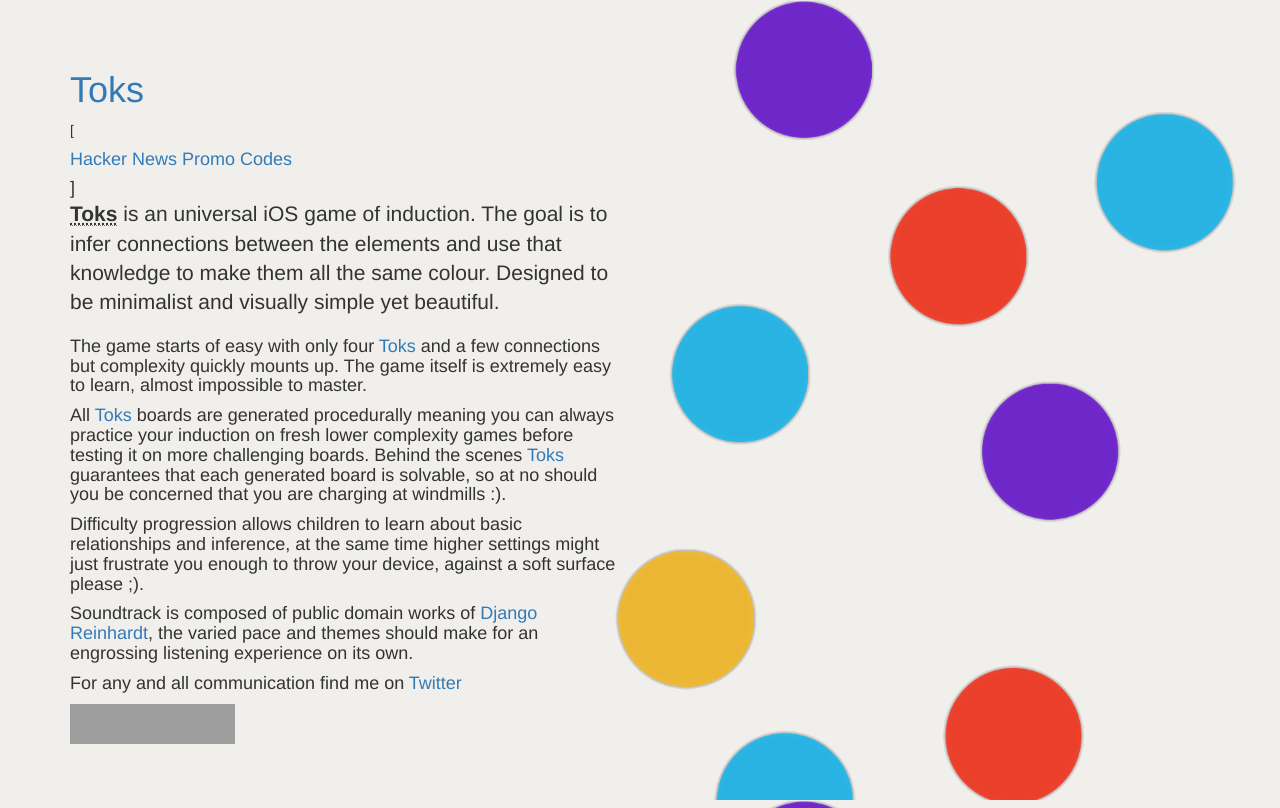
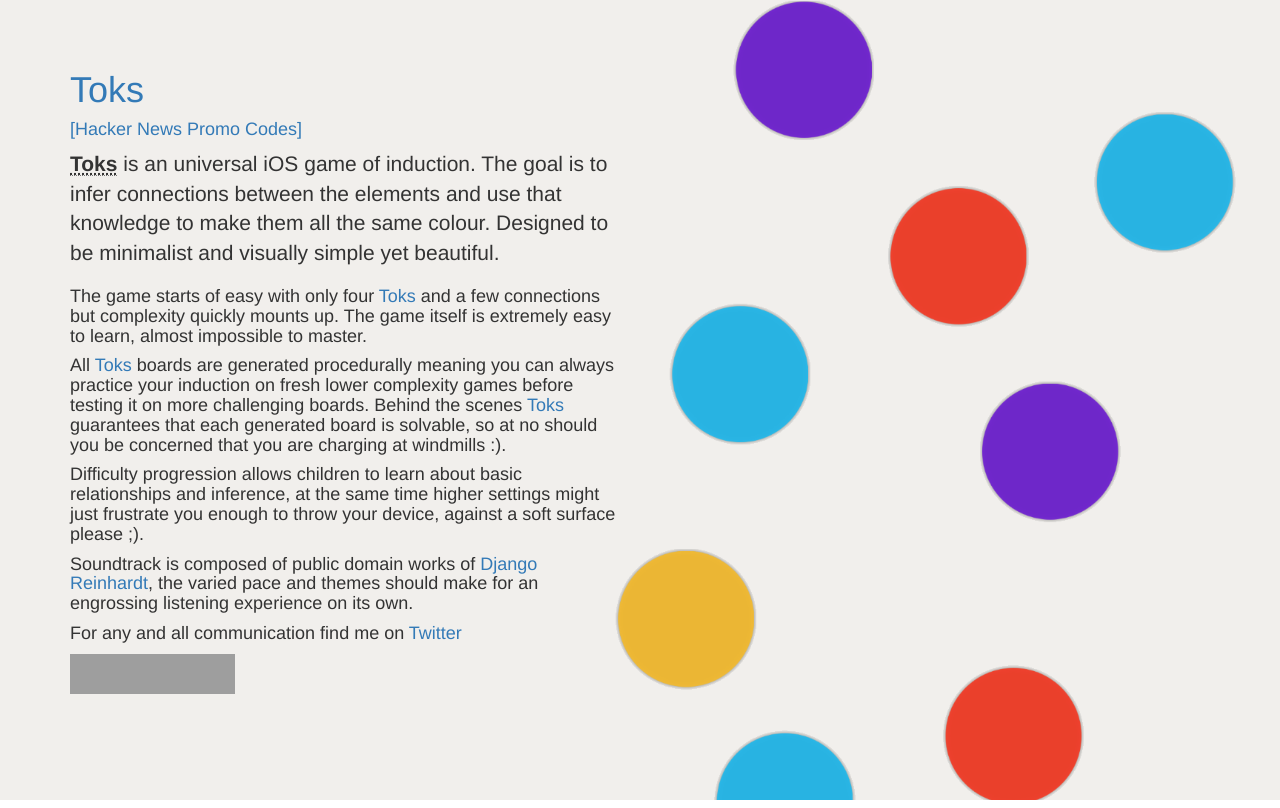
Before and after one commit to durch/Tok, a plain HTML site: page index.html in a window 1280 px wide. Drawn offline with Linux system fonts and the light colour scheme; grey boxes are pictures that could not be loaded.

Commit message:
Update index.html

```diff
--- a/index.html
+++ b/index.html
@@ -67,7 +67,7 @@
             <div class="col-md-6 col-sm-12">
                 <h1><a href="http://toks.tech">Toks</a></h1>
 
-                [<h4><a href="http://oneiros.cc/toks">Hacker News Promo Codes</a><h4>]
+                <h4><a href="http://oneiros.cc/toks">[Hacker News Promo Codes]</a><h4>
 
                 <p class="lead"><strong><abbr title="coloured shape influencing other coloured shapes">Toks</abbr></strong> is an universal iOS game of induction.
                 The goal is to infer connections between the elements and use that knowledge to make them all the same colour.
```
